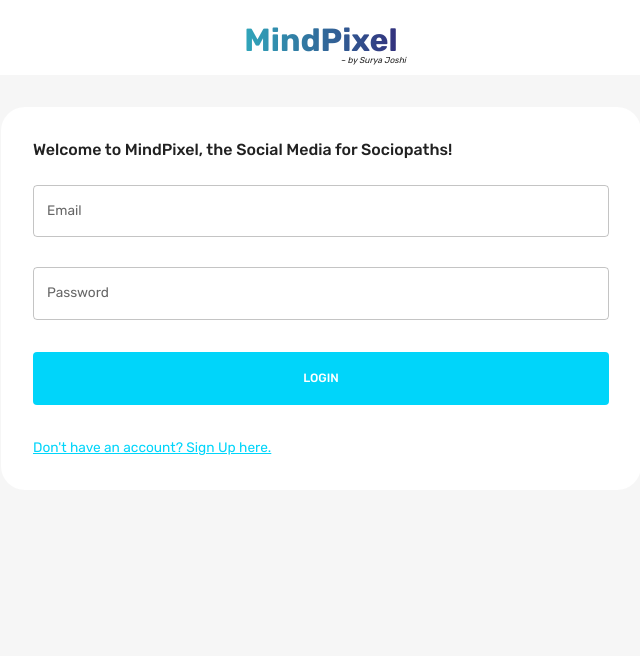
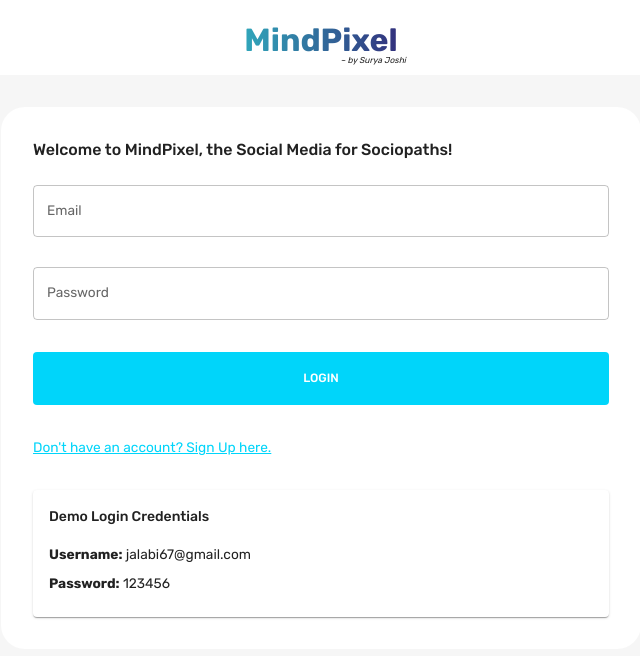
Before and after one commit to surya9520/mindpixel01, a React (Create React App) app in the folder client/: page / in a window 1280 px wide. Shown: the top 656 px of the page, without its empty margins (319-959 px from the left). Built offline with nearby package versions, Linux system fonts and the light colour scheme.

Commit message:
login-credentials

```diff
--- a/client/src/scenes/loginPage/index.jsx
+++ b/client/src/scenes/loginPage/index.jsx
@@ -1,12 +1,13 @@
-import { Box, Typography, useTheme, useMediaQuery } from "@mui/material";
+import { Box, Typography, useTheme, useMediaQuery, Card, CardContent } from "@mui/material";
 import Form from "./Form";
 
 const LoginPage = () => {
   const theme = useTheme();
   const isNonMobileScreens = useMediaQuery("(min-width: 1000px)");
   const isTablet = useMediaQuery("(min-width: 768px)");
+
   return (
-    <Box >
+    <Box>
       <Box
         width="100%"
         backgroundColor={theme.palette.background.alt}
@@ -14,9 +15,8 @@ const LoginPage = () => {
         textAlign="center"
         display="flex"
         justifyContent="center"
-
       >
-        <Box  width={isNonMobileScreens ? "23.2%" : isTablet ? "31%" : "79%"} >
+        <Box width={isNonMobileScreens ? "23.2%" : isTablet ? "31%" : "79%"}>
           <Typography
             fontWeight="bold"
             fontSize="32px"
@@ -45,6 +45,17 @@ const LoginPage = () => {
           Welcome to MindPixel, the Social Media for Sociopaths!
         </Typography>
         <Form />
+        <Card sx={{ mt: "2rem" }}>
+          <CardContent>
+            <Typography variant="h6">Demo Login Credentials</Typography>
+            <Typography variant="body1" mt="1rem">
+              <strong>Username:</strong> jalabi67@gmail.com
+            </Typography>
+            <Typography variant="body1" mt="0.5rem">
+              <strong>Password:</strong> 123456
+            </Typography>
+          </CardContent>
+        </Card>
       </Box>
     </Box>
   );
```
